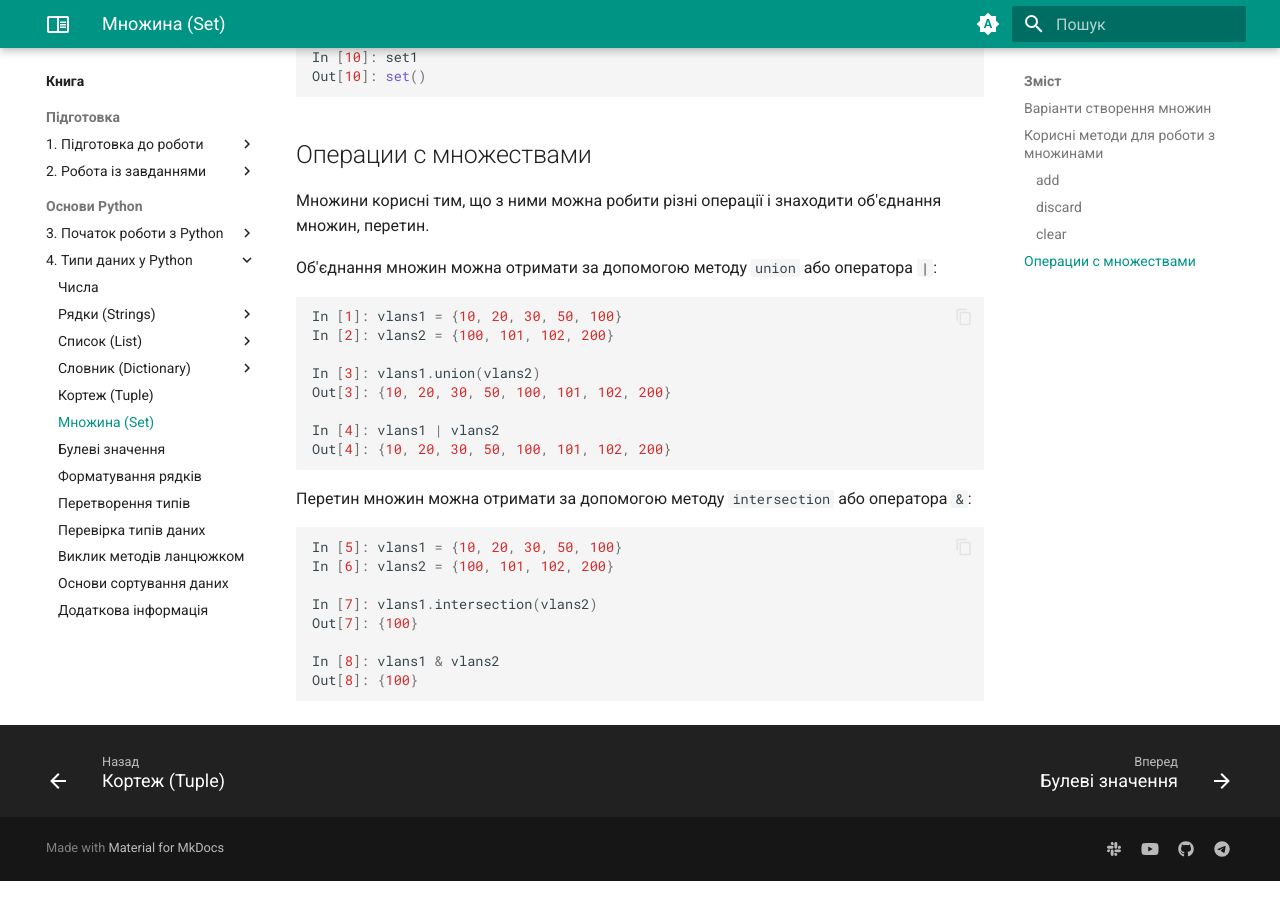
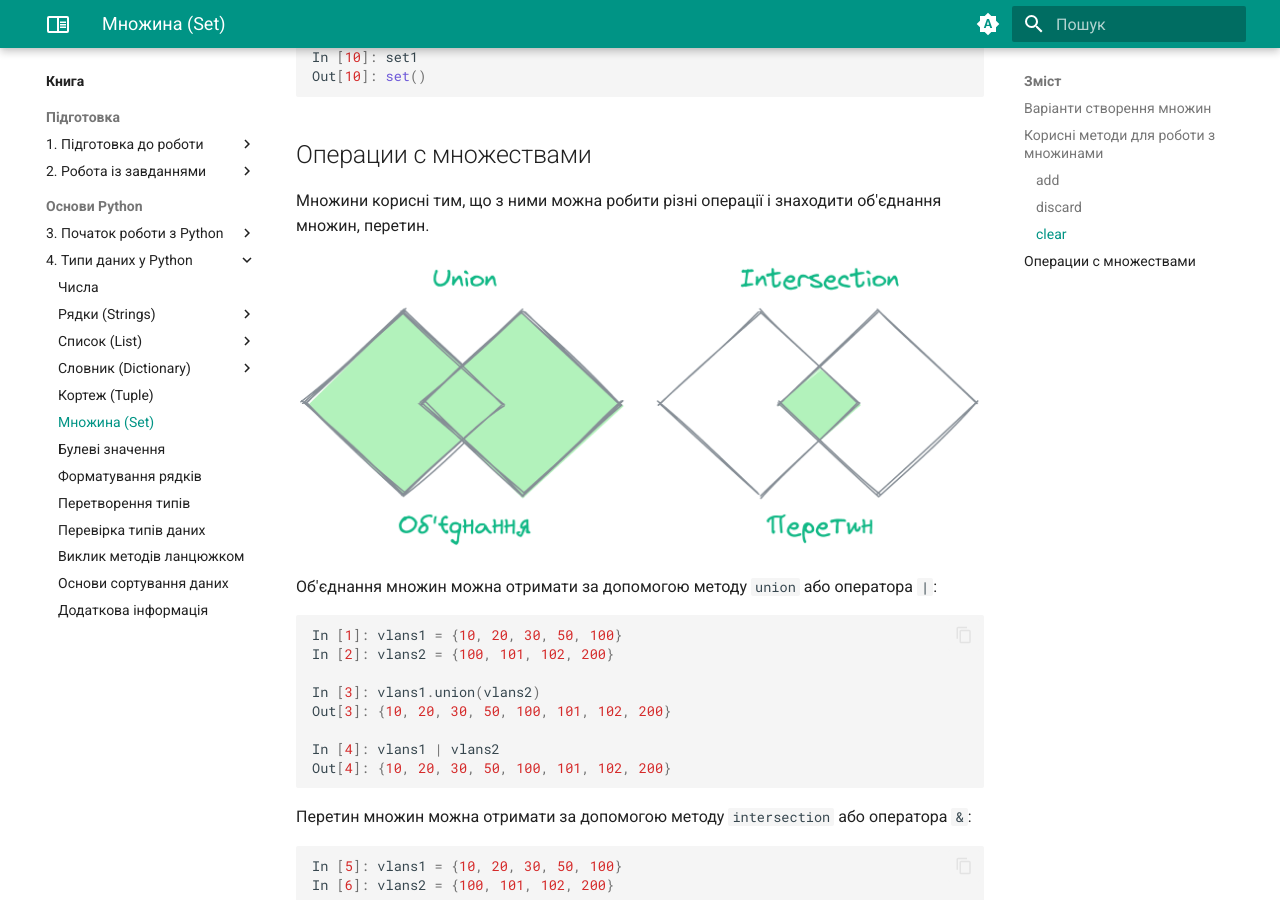
Before and after one commit to natenka/pyneng.io, an MkDocs documentation site: the page built from docs/book/04-data-structures/set.md, in a window 1280 px wide and 900 px high, scrolled down 2120 px. Built offline with MkDocs 1.6.1 and Material for MkDocs 9.7.7, drawn with Linux system fonts in a browser that asks for light colours.

Commit message:
ADD set operation images

````diff
--- a/docs/book/04-data-structures/set.md
+++ b/docs/book/04-data-structures/set.md
@@ -109,6 +109,8 @@ Out[10]: set()
 Множини корисні тим, що з ними можна робити різні операції і знаходити
 об'єднання множин, перетин.
 
+![set](https://pyneng.io/assets/images/set_operations_union_intersection.png)
+
 Об'єднання множин можна отримати за допомогою методу ``union`` або оператора ``|``:
 
 ```python
````
Also changed, not shown: other parts of docs/book/04-data-structures/set.md (+2 -0 lines).
